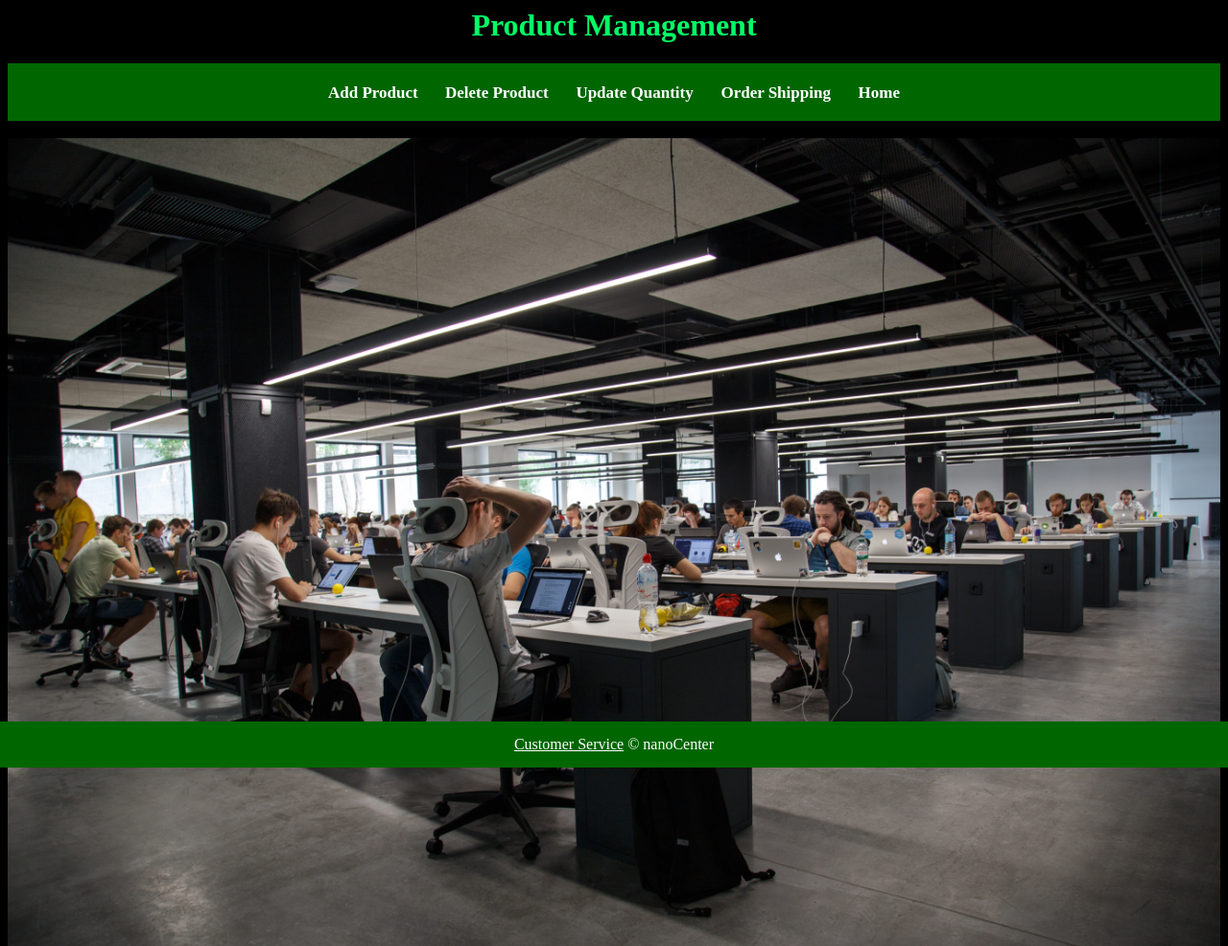
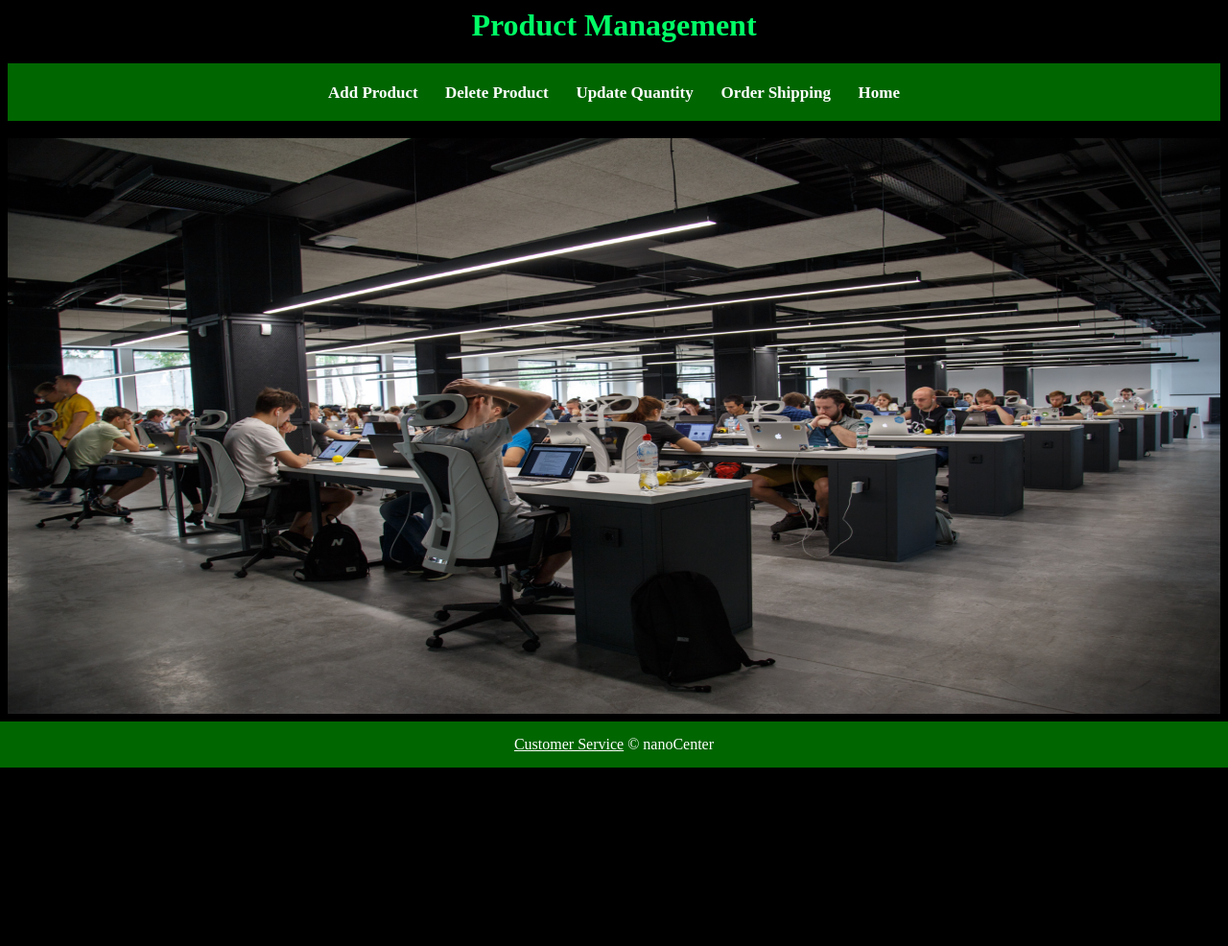
Before and after one commit to edgar-rosales95/nanocenter, a PHP site: page /productmanagement.php in a window 1280 px wide. Shown: the top 986 px of the page at 96% size. After the commit the page ends 800 px from the top, so only its background shows below. Run offline with PHP 8.4, Linux system fonts and the light colour scheme.

Commit message:
images are working now

```diff
--- a/productmanagement.php
+++ b/productmanagement.php
@@ -88,6 +88,10 @@
 				left: -400%;
 			}
 		}
+		.image-resize {
+			width: 800;
+			height: 600;
+		}
 
 	</style>
 </head>
@@ -106,11 +110,11 @@
 <br>
 	<div id="slider">
 		<figure>
-			<img src="images/product_managment/center_view_warehosue.jpg">
-			<img src="images/product_managment/peeps_working_masses.jpg">
-			<img src="images/product_managment/top_view_warehouse.jpg">
-			<img src="newfans2.jpg">
-			<img src="newgpu.jpg">
+			<img src="images/product_managment/center_view_warehosue.jpg" class="image-resize">
+			<img src="images/product_managment/peeps_working_masses.jpg" class="image-resize">
+			<img src="images/product_managment/top_view_warehouse.jpg" class="image-resize">
+			<img src="images/product_managment/peeps_working_masses.jpg" class="image-resize">
+			<img src="images/product_managment/center_view_warehosue.jpg" class="image-resize">
 		</figure>
 	</div>
 	<script>
```
